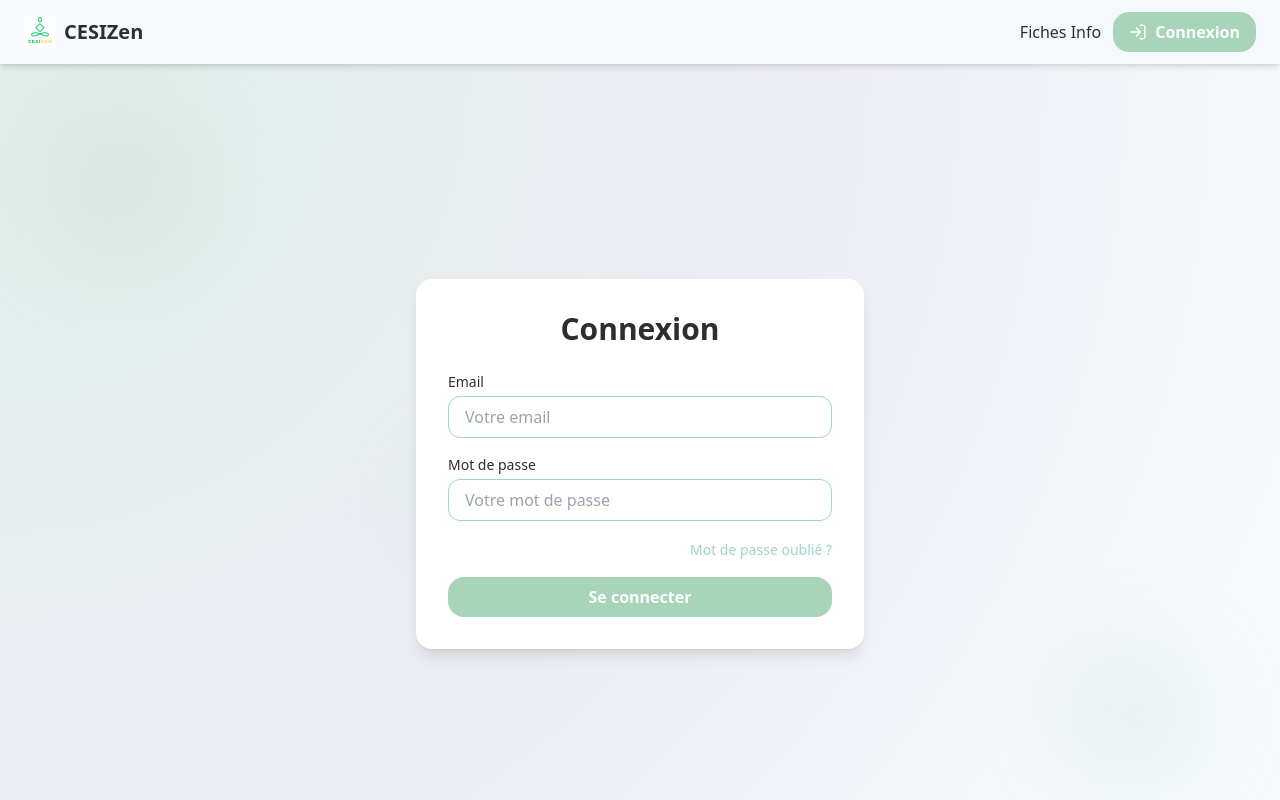
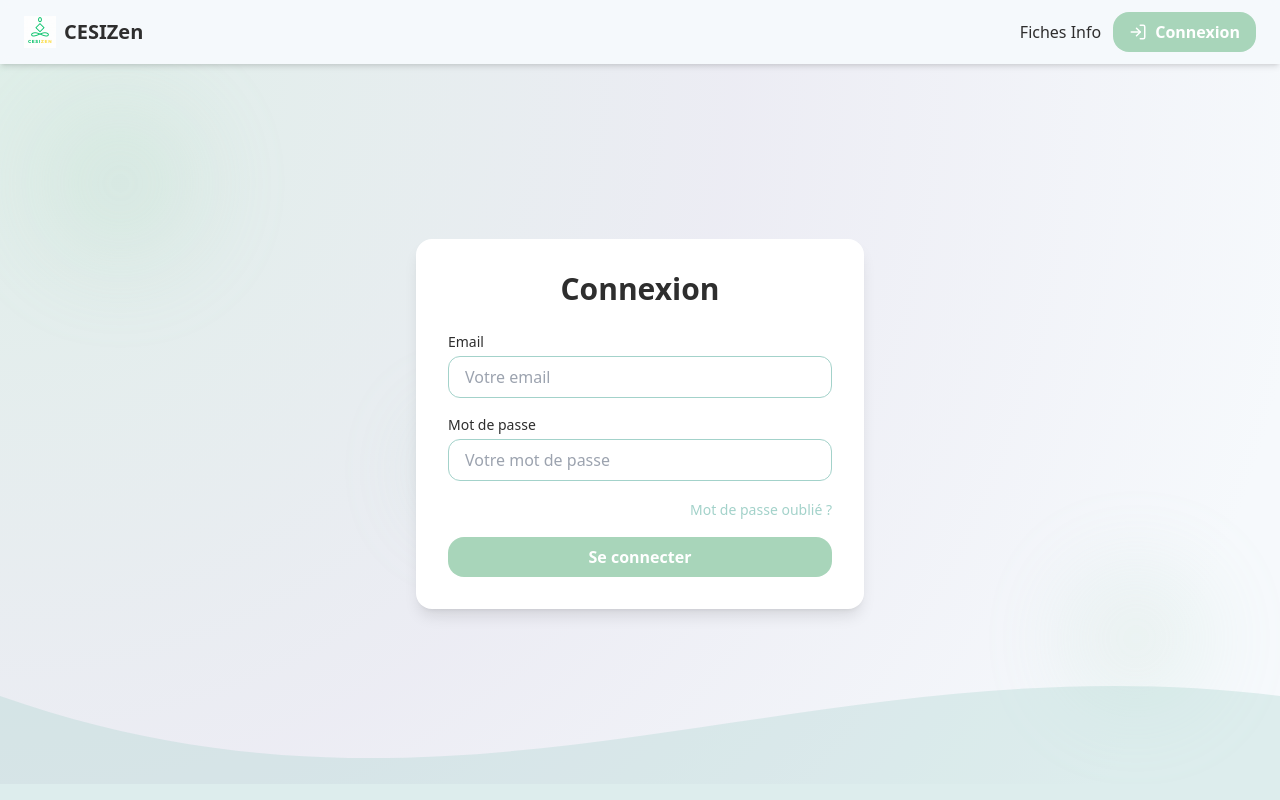
Before and after one commit to Viggsengetass/cesizen-monorepo, a Next.js app in the folder apps/web/: page /login in a window 1280 px wide. Shown: the top 800 px of the page. Built offline with nearby package versions, Linux system fonts and the light colour scheme.

Commit message:
Ajout des waves login

```diff
--- a/apps/web/src/app/login/page.tsx
+++ b/apps/web/src/app/login/page.tsx
@@ -2,17 +2,25 @@
 
 import LoginForm from "@/features/auth/login-form";
 import { motion } from "framer-motion";
+import AnimatedWave from "@/components/ui/AnimatedWaves";
 
 export default function LoginPage() {
     return (
-        <div className="relative min-h-screen flex items-center justify-center overflow-hidden bg-[#F6F9FC]">
-            <div className="absolute inset-0 bg-gradient-radial opacity-30 pointer-events-none" />
-            <div className="absolute w-full h-full z-0 pointer-events-none overflow-hidden">
+        <div
+            className="relative flex items-center justify-center overflow-hidden bg-[#F6F9FC]"
+            style={{ height: "calc(100dvh - 80px)" }} // adapte la valeur à ton header
+        >
+            {/* Fond doux */}
+            <div className="absolute inset-0 bg-gradient-radial opacity-30 pointer-events-none z-0" />
+
+            {/* Bulles animées */}
+            <div className="absolute inset-0 pointer-events-none z-0 overflow-hidden">
                 <div className="bubble w-40 h-40 top-10 left-10"></div>
                 <div className="bubble w-32 h-32 bottom-20 right-20" style={{ animationDelay: "0.2s" }}></div>
                 <div className="bubble w-24 h-24 top-1/2 left-1/3" style={{ animationDelay: "0.4s" }}></div>
             </div>
 
+            {/* Formulaire */}
             <motion.div
                 initial={{ opacity: 0, y: 30 }}
                 animate={{ opacity: 1, y: 0 }}
@@ -24,6 +32,9 @@ export default function LoginPage() {
                 </h1>
                 <LoginForm />
             </motion.div>
+
+            {/* 🌊 Vague */}
+            <AnimatedWave />
         </div>
     );
 }
--- a/apps/web/src/features/content/pages/IndexContentPage.tsx
+++ b/apps/web/src/features/content/pages/IndexContentPage.tsx
@@ -9,6 +9,8 @@ import { Button } from "@/components/ui/Button";
 import { ChevronLeft, ChevronRight } from "lucide-react";
 import Select from "@/components/ui/Select";
 import LoadingScreen from "@/components/ui/LoadingScreen";
+import WavyFooter from "@/components/ui/WavyFooter";
+import AnimatedWaves from "@/components/ui/AnimatedWaves";
 
 export default function IndexContentPage() {
     const { token } = useAuth();
@@ -28,7 +30,10 @@ export default function IndexContentPage() {
     }, [token]);
 
     const totalPages = Math.ceil(data.length / itemsPerPage);
-    const paginatedData = data.slice((currentPage - 1) * itemsPerPage, currentPage * itemsPerPage);
+    const paginatedData = data.slice(
+        (currentPage - 1) * itemsPerPage,
+        currentPage * itemsPerPage
+    );
 
     const handlePageChange = (page: number) => {
         if (page >= 1 && page <= totalPages) {
@@ -54,7 +59,7 @@ export default function IndexContentPage() {
 
     return (
         <motion.div
-            className="min-h-screen bg-[#F6F9FC] py-12 px-4"
+            className="relative min-h-screen bg-[#F6F9FC] py-12 px-4 overflow-hidden"
             initial={{ opacity: 0 }}
             animate={{ opacity: 1 }}
             transition={{ duration: 0.6 }}
@@ -130,6 +135,8 @@ export default function IndexContentPage() {
                     </div>
                 </>
             )}
+
+            <AnimatedWaves />
         </motion.div>
     );
 }
```
